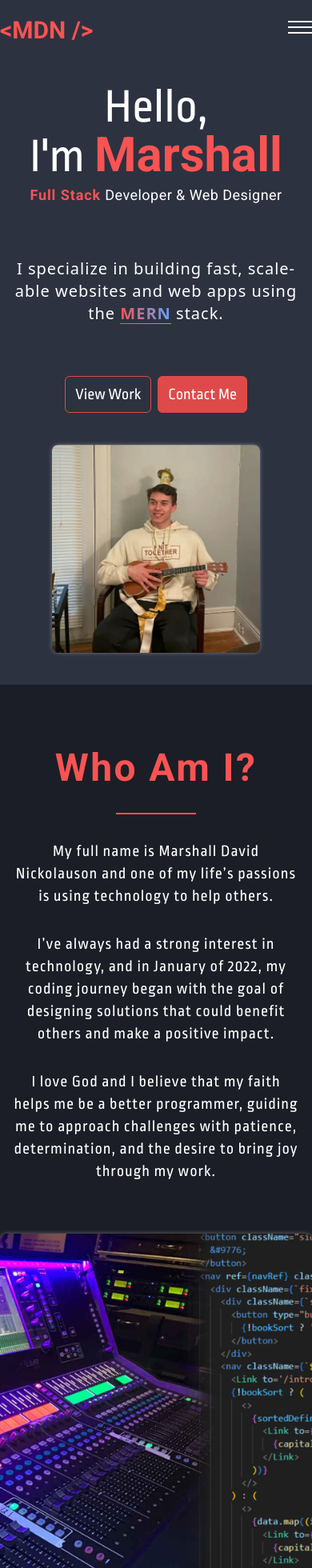
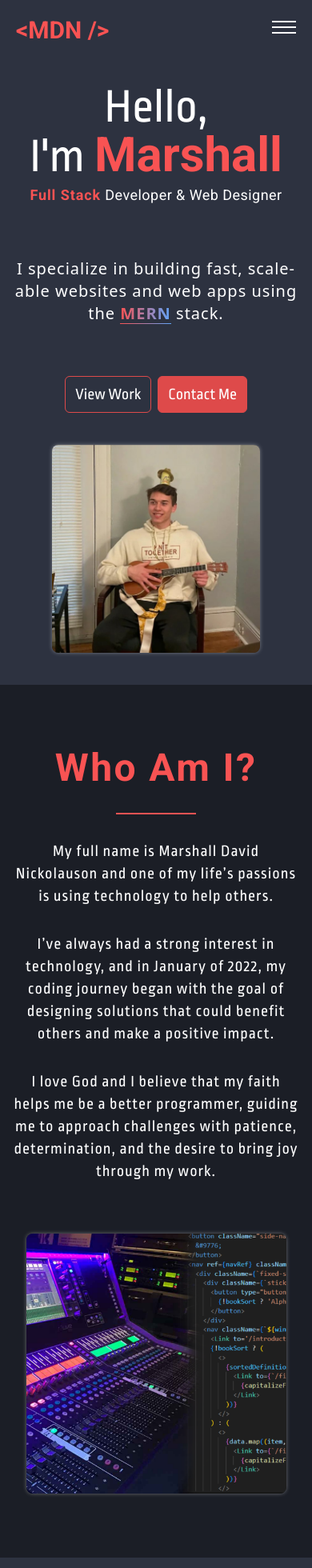
Before and after one commit to MarshallNickolauson/portfolio-website, a React (Vite) app: page / in a window 390 px wide. Shown: the top 1960 px of the page at 80% size. Built offline with nearby package versions, Linux system fonts and the light colour scheme.

Commit message:
updated: styling

```diff
--- a/src/components/AboutSection.jsx
+++ b/src/components/AboutSection.jsx
@@ -20,7 +20,7 @@ const AboutSection = () => {
                         <img
                             src={pic}
                             alt="About"
-                            className='max-w-full h-[450px] lg:h-[500px] aspect-square object-cover mx-auto rounded-lg lg:float-right white-shadow hover:cursor-pointer'
+                            className='max-w-full w-10/12 lg:w-full lg:h-[500px] aspect-square object-cover mx-auto rounded-lg lg:float-right white-shadow hover:cursor-pointer'
                         />
                     </div>
                     <div className={`flex-1 text-center lg:text-left lg:ml-12 ${hasBeenViewed ? 'fade-in-right' : 'opacity-0'}`}>
--- a/src/components/Navbar.jsx
+++ b/src/components/Navbar.jsx
@@ -57,7 +57,7 @@ const Navbar = () => {
 
     return (
         <div className='relative z-50 mt-3'>
-            <nav className={`container mx-auto py-2 flex justify-between items-center transition-all duration-1000 transform ${isVisible ? 'opacity-100' : 'opacity-0'}`}>
+            <nav className={`container mx-auto px-5 lg:px-0 py-2 flex justify-between items-center transition-all duration-1000 transform ${isVisible ? 'opacity-100' : 'opacity-0'}`}>
                 {/* Logo */}
                 <h1 className='font-roboto font-bold text-3xl text-mainOrange'>{"<MDN />"}</h1>
 
```
